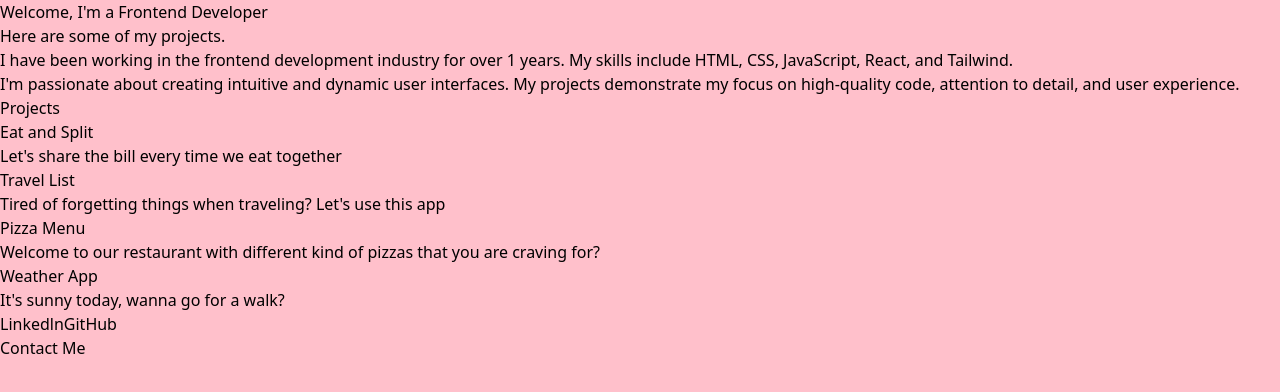
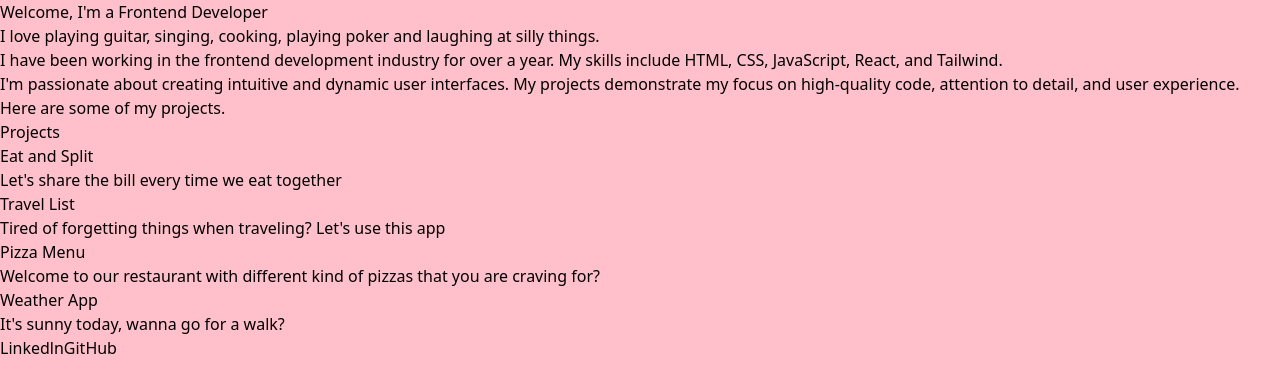
Before and after one commit to angelinamai/angelinamai.com, a React (Vite) app: page / in a window 1280 px wide. Shown: the top 392 px of the page. Built offline with nearby package versions, Linux system fonts and the light colour scheme.

Commit message:
newupdate

```diff
--- a/index.html
+++ b/index.html
@@ -10,11 +10,5 @@
   <body>
     <div id="root" class="w-full mx-auto py-12 md:py-24 lg:py-32"></div>
     <script type="module" src="/src/main.tsx"></script>
-    <button id="myButton">Contact Me</button>
-    <script>
-      document.getElementById('myButton').addEventListener('click', function () {
-        alert('Button Clicked!');
-      });
-    </script>
   </body>
 </html>
--- a/src/App.tsx
+++ b/src/App.tsx
@@ -11,18 +11,22 @@ function App() {
         </h1>
         <div className="py-5">
           <p className="mx-auto max-w-full text-gray-500 md:text-xl/relaxed lg:text-base/relaxed xl:text-xl/relaxed text-[#000000]">
-            Here are some of my projects.
+            I love playing guitar, singing, cooking, playing poker and laughing
+            at silly things.
           </p>
           <div className="space-y-3">
             <p className="mx-auto max-w-full text-gray-500 md:text-xl/relaxed lg:text-base/relaxed xl:text-xl/relaxed text-[#000000]">
               I have been working in the frontend development industry for over
-              1 years. My skills include HTML, CSS, JavaScript, React, and
+              a year. My skills include HTML, CSS, JavaScript, React, and
               Tailwind.
             </p>
             <p className="mx-auto max-w-full text-gray-500 md:text-xl/relaxed lg:text-base/relaxed xl:text-xl/relaxed text-[#000000]">
               I'm passionate about creating intuitive and dynamic user
               interfaces. My projects demonstrate my focus on high-quality code,
               attention to detail, and user experience.
+            </p>
+            <p className="mx-auto max-w-full text-gray-500 md:text-xl/relaxed lg:text-base/relaxed xl:text-xl/relaxed text-[#000000]">
+              Here are some of my projects.
             </p>
           </div>
         </div>
```
